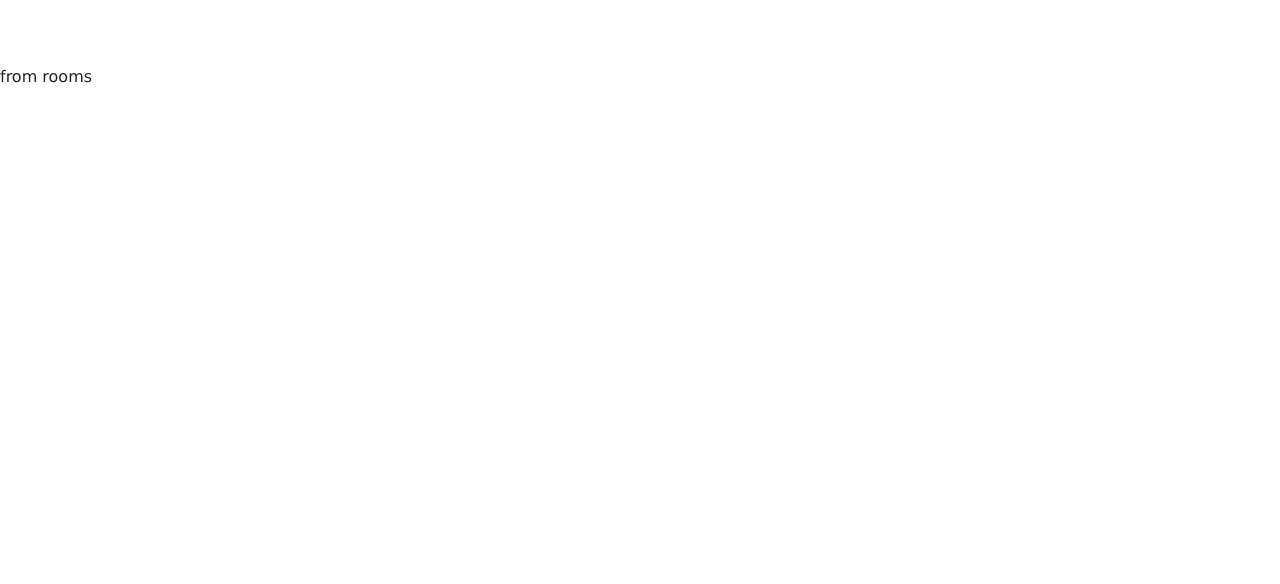
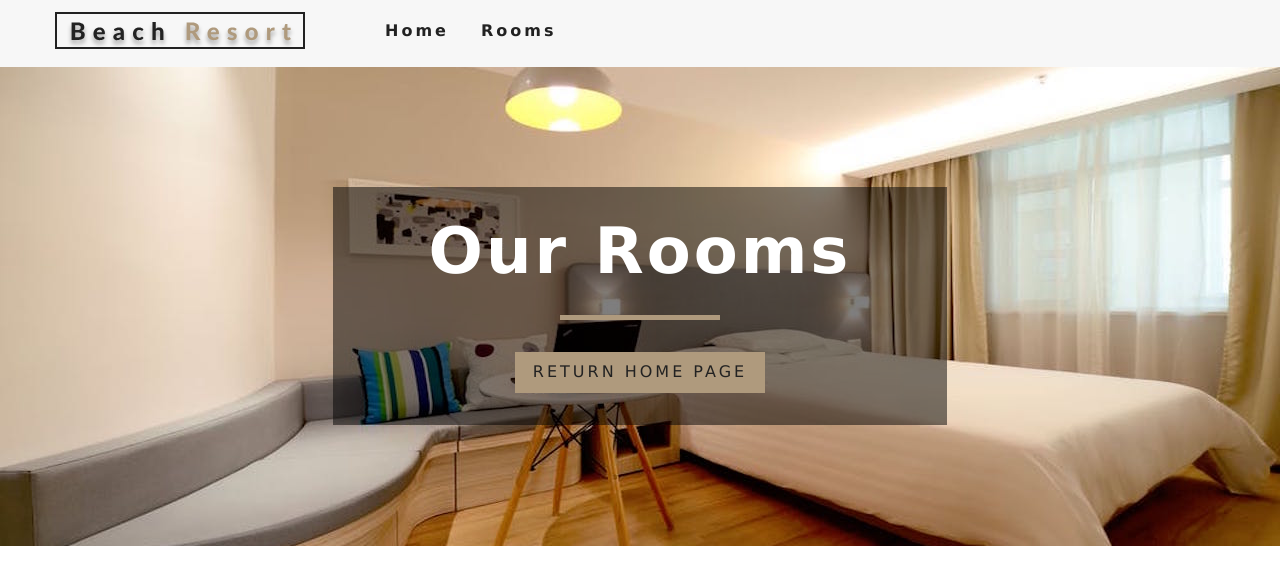
Before and after one commit to oaoxd0314/hotel-viewer, a React (Create React App) app: page /rooms in a window 1280 px wide. Shown: the top 584 px of the page. Built offline with nearby package versions, Linux system fonts and the light colour scheme.

Commit message:
page build

```diff
--- a/src/App.css
+++ b/src/App.css
@@ -135,6 +135,7 @@ h6 {
 .show-nav {
   height: 100px;
 }
+/* 大於768 時 會設定成這樣 */
 @media screen and (min-width: 768px) {
   .nav-btn {
     display: none;
--- a/src/App.js
+++ b/src/App.js
@@ -5,15 +5,17 @@ import Home from "./pages/Home";
 import Rooms from "./pages/Rooms";
 import SingleRoom from "./pages/SingleRoom";
 import Error from "./pages/Error";
+import Navbar from "./componment/Navbar"
+
 
 function App() {
   return (
     <>
+    <Navbar/>
     <Switch>
       <Route exact path="/"  component={Home} />
       <Route exact path="/rooms/"  component={Rooms} />
       <Route exact path="/rooms/:slug"  component={SingleRoom} />
-
       <Route component={Error} />
     </Switch>
     </>
--- /dev/null
+++ b/src/componment/Banner.js
@@ -0,0 +1,12 @@
+import React from 'react'
+
+export default function Banner({children,title,subtitle}) {
+    return (
+        <div className="banner">
+            <h1>{title}</h1>
+            <div></div>
+            <p>{subtitle}</p>
+            {children}
+        </div>
+    )
+}
--- /dev/null
+++ b/src/componment/Hero.js
@@ -0,0 +1,13 @@
+import React from 'react'
+
+export default function Hero({children,hero}) {
+    return (
+        <header className={hero}>
+            {children}
+        </header>
+    )
+}
+
+Hero.defaultProps={
+    hero:"defaultHero"
+}
--- /dev/null
+++ b/src/componment/Navbar.js
@@ -0,0 +1,47 @@
+import React, { Component } from "react";
+import logo from "../images/logo.svg";
+import { FaAlignRight } from "react-icons/fa";
+import { Link } from "react-router-dom";
+
+export default class Navbar extends Component {
+  state = {
+    isOpen: false,
+  };
+
+  handleClick = () => {
+    this.setState({
+      isOpen: !this.state.isOpen,
+    });
+    console.log(this.state.isOpen);
+  };
+  render() {
+    return (
+      <nav className="navbar">
+        <div className="nav-center">
+          <div className="nav-header">
+            <Link to="/">
+              <img src={logo} alt=" " />
+            </Link>
+            <button
+              type="button"
+              className="nav-btn"
+              onClick={this.handleClick}
+            >
+              <FaAlignRight className="nav-icon" />
+            </button>
+          </div>
+          <ul className={this.state.isOpen ? "nav-links show-nav" : "nav-links"}>
+          {/* css 預設 nav-link 的高度是0 overflow(溢出)會hidden => 因為高度0多而出來的字被hidden */}
+          {/* onclick 會改變高度(show-nav) 所以沒溢出的 li 內容就會顯現  */}
+            <li>
+              <Link to="/">Home</Link>
+            </li>
+            <li>
+              <Link to="/Rooms">Rooms</Link>
+            </li>
+          </ul>
+        </div>
+      </nav>
+    );
+  }
+}
--- a/src/pages/Error.js
+++ b/src/pages/Error.js
@@ -1,11 +1,17 @@
-import React, { Component } from 'react'
-
+import React, { Component } from "react";
+import Hero from "../componment/Hero";
+import Banner from "../componment/Banner";
+import { Link } from "react-router-dom";
 export default class Error extends Component {
-    render() {
-        return (
-            <div>
-                404 error
-            </div>
-        )
-    }
+  render() {
+    return (
+      <Hero>
+        <Banner title="Oops" subtitle="There're nothing,  why don't we go back">
+          <Link to="/" className="btn-primary">
+            return home page
+          </Link>
+        </Banner>
+      </Hero>
+    );
+  }
 }
--- a/src/pages/Home.js
+++ b/src/pages/Home.js
@@ -1,11 +1,15 @@
-import React, { Component } from 'react'
-
+import React, { Component } from "react";
+import Hero from "../componment/Hero";
+import Banner from "../componment/Banner"
+import { Link } from "react-router-dom";
 export default class home extends Component {
-    render() {
-        return (
-            <div>
-                from room
-            </div>
-        )
-    }
+  render() {
+    return <Hero hero="defaultHero" >
+      <Banner title="頂級套房" subtitle="最低$299起">
+      <Link to='/rooms' className="btn-primary">
+        現在查看
+      </Link>
+      </Banner>
+    </Hero>;
+  }
 }
--- a/src/pages/Rooms.js
+++ b/src/pages/Rooms.js
@@ -1,11 +1,17 @@
-import React, { Component } from 'react'
-
+import React, { Component } from "react";
+import Hero from "../componment/Hero";
+import Banner from "../componment/Banner";
+import { Link } from "react-router-dom";
 export default class Rooms extends Component {
-    render() {
-        return (
-            <div>
-                from rooms
-            </div>
-        )
-    }
+  render() {
+    return (
+      <Hero hero="roomsHero">
+        <Banner title="Our rooms">
+          <Link to="/" className="btn-primary">
+            return home page
+          </Link>
+        </Banner>
+      </Hero>
+    );
+  }
 }
```
